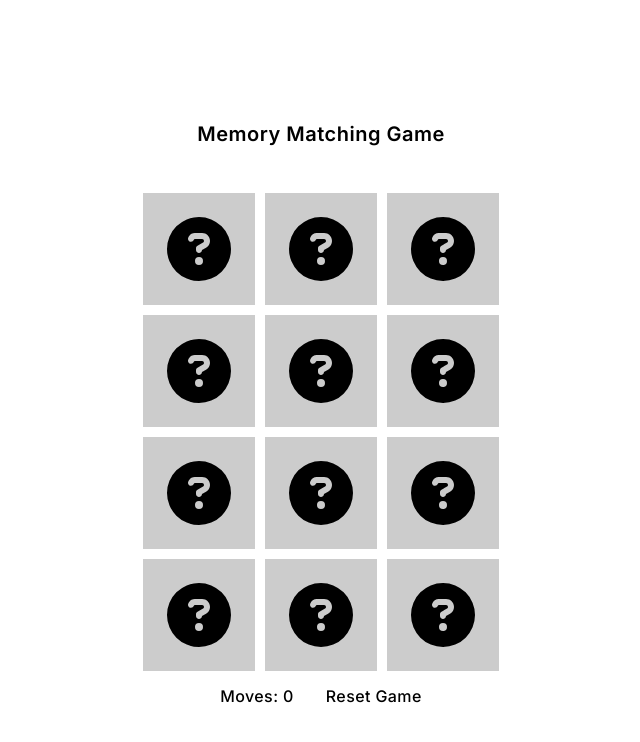
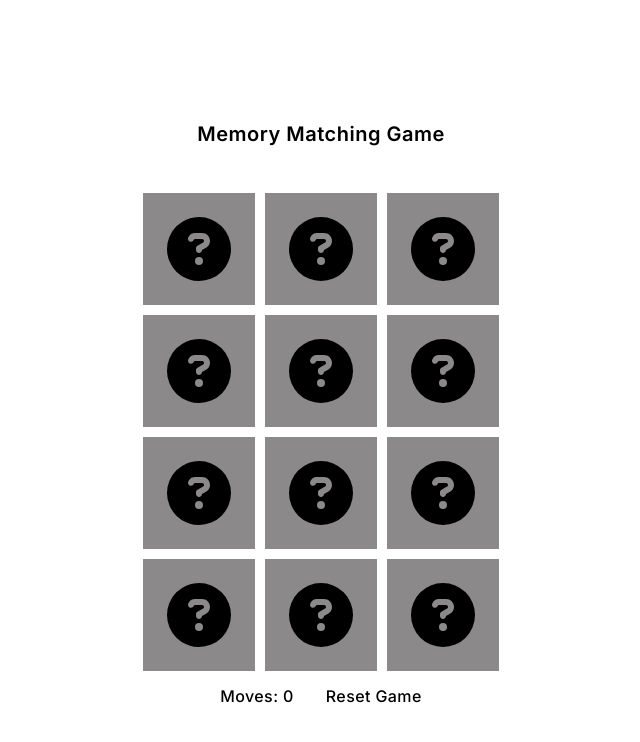
Before and after one commit to LeslyN/memory_game, a Next.js app: page / in a window 1280 px wide. Shown: the top 742 px of the page, without its empty margins (319-959 px from the left). Built offline with nearby package versions, Linux system fonts and the light colour scheme.

Commit message:
Changing background to the cards and when flipped

```diff
--- a/src/app/globals.css
+++ b/src/app/globals.css
@@ -22,11 +22,11 @@ body {
 
 
 .card {
-  background-color: #ccc;
+  background-color: #8b8989;
   margin: 5px;
   transition: background-color 0.3s ease-in-out;
 }
 
 .card.flipped {
-  background-color: rgba(223, 223, 223, .20);
+  background-color: rgb(39, 70, 116);
 }
```
